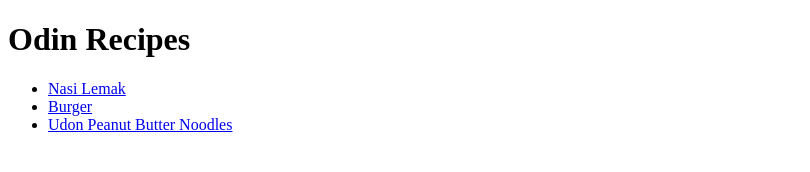
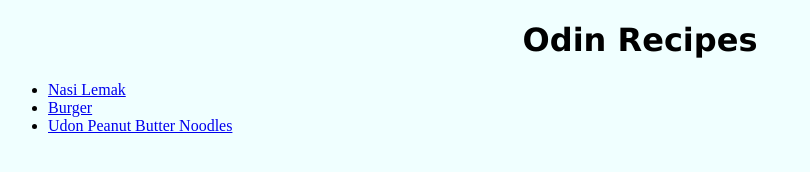
Before and after one commit to ethanxylau/odin-recipes, a plain HTML site: page index.html in a window 1280 px wide. Shown: the whole page, without its empty margins (0-810 px from the left). Drawn offline with Linux system fonts and the light colour scheme.

Commit message:
Add CSS to odin-recipes repo

```diff
--- a/index.html
+++ b/index.html
@@ -4,13 +4,14 @@
         <meta charset="utf-8">
         <meta name="viewport" content="width=device-width, initial-scale=1.0">
         <title>Odin Recipes</title>
+        <link rel="stylesheet" href="styles.css">
     </head>
     <body>
-        <h1>Odin Recipes</h1>
+        <h1 class="index-title">Odin Recipes</h1>
         <ul>
-            <li><a href="./recipes/nasi-lemak.html">Nasi Lemak</a></li>
-            <li><a href="./recipes/burger.html">Burger</a></li>
-            <li><a href="./recipes/udon-peanut.html">Udon Peanut Butter Noodles</a></li>
+            <li class="list"><a href="./recipes/nasi-lemak.html">Nasi Lemak</a></li>
+            <li class="list"><a href="./recipes/burger.html">Burger</a></li>
+            <li class="list"><a href="./recipes/udon-peanut.html">Udon Peanut Butter Noodles</a></li>
         </ul>
 
     </body>
--- /dev/null
+++ b/recipes/styles.css
@@ -0,0 +1,3 @@
+* {
+    text-align: center;
+}
--- /dev/null
+++ b/styles.css
@@ -0,0 +1,8 @@
+* {
+    background-color: azure;
+}
+
+.index-title {
+    text-align: center;
+    font-family: Verdana, Tahoma, sans-serif;
+}
```
Also changed, not shown: recipes/burger.html (+1 -0 lines), recipes/nasi-lemak.html (+1 -0 lines), recipes/udon-peanut.html (+1 -0 lines).
